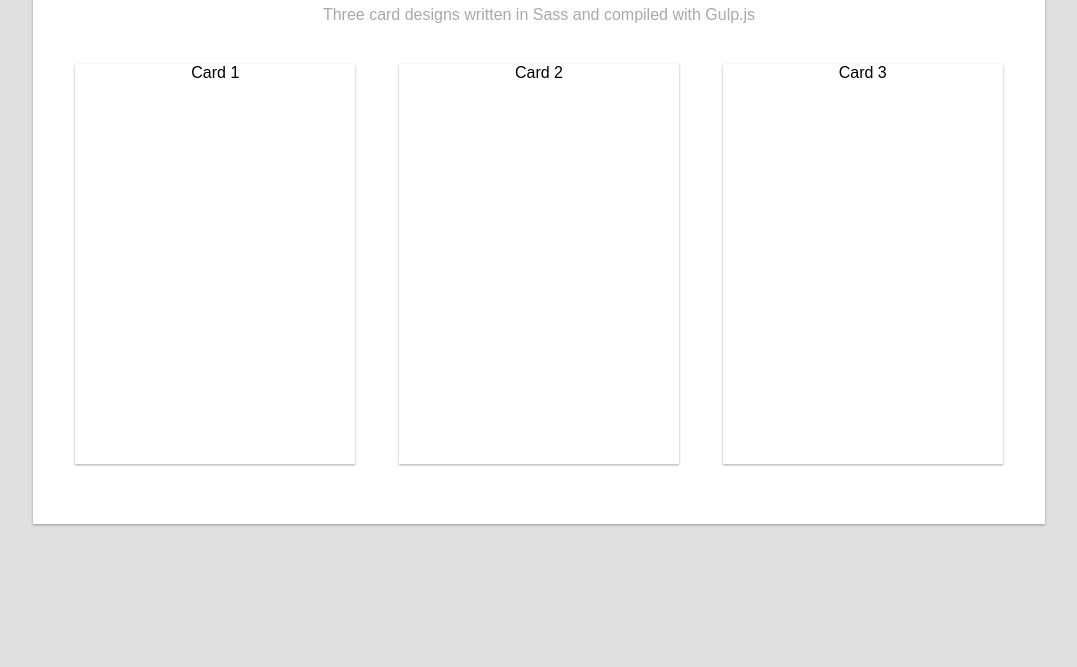
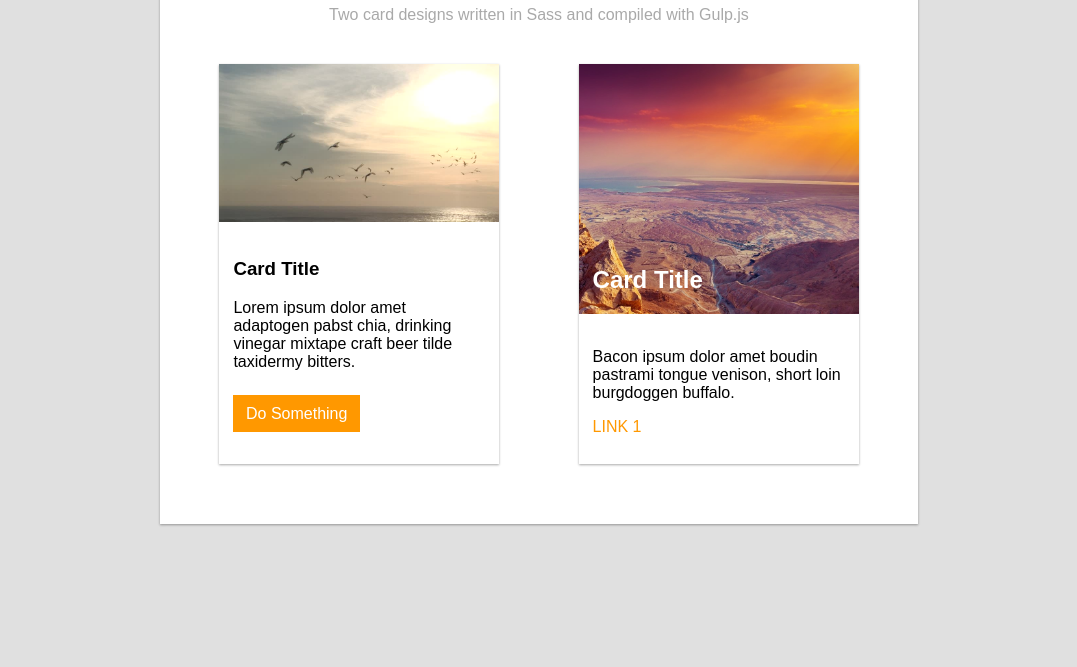
Before and after one commit to castlemaninc/day3-gulp-sass, a website: page index.html in a window 1280 px wide. Shown: the part 133-800 px from the top of the page, without its empty margins (101-1178 px from the left). Drawn offline with Linux system fonts and the light colour scheme.

Commit message:
adding images and card styles

```diff
--- a/index.html
+++ b/index.html
@@ -1,6 +1,7 @@
 <!DOCTYPE html>
 <html>
 <head>
+	<meta name="viewport" content="width=device-width, initial-scale=1">
 	<title>Day 3 of 100 - Gulp and Sass</title>
 	<link rel="stylesheet" type="text/css" href="css/style.css">
 	<link href="https://fonts.googleapis.com/css?family=Pacifico" rel="stylesheet">
@@ -9,12 +10,28 @@
 	<div class="wrap">
 		<header>
 			<h1><span class="gulp-heading">Gulp</span> &amp; <span class="sass-heading">Sass</span></h1>
-			<p>Three card designs written in Sass and compiled with Gulp.js</p>
+			<p>Two card designs written in Sass and compiled with Gulp.js</p>
 		</header>
 		<div class="card-container">
-			<div class="card">Card 1</div>
-			<div class="card">Card 2</div>
-			<div class="card">Card 3</div>
+			<div class="card">
+				<img class="card-img-1" src="images/birds.jpg" alt="sea gulls">
+				<div class="card-body">
+					<h3 class="card-title">Card Title</h3>
+					<p>Lorem ipsum dolor amet adaptogen pabst chia, drinking vinegar mixtape craft beer tilde taxidermy bitters.</p><br>
+					<a href="#" class="card-button one">Do Something</a>
+				</div>
+			</div>
+			<div class="card">
+				<div class="img-container-2">
+					<h2 class="card-title-2">Card Title</h2>
+					<img class="card-img-2" src="images/sunrise2.jpg" alt="desert">
+				<div>
+				<div class="card-body">
+					<p>Bacon ipsum dolor amet boudin pastrami tongue venison, short loin burgdoggen buffalo.</p>
+					<a href="#" class="card-link">Link 1</a>
+				</div>
+			</div>
+
 		</div>
 	</div>
 </body>
--- a/scss/style.scss
+++ b/scss/style.scss
@@ -1,10 +1,24 @@
 $sassy: #D1649B;
 $gulpy: #EA4A4A;
+$orange: #ff9800;
+$orange-darken: #fb8c00;
+$amber: #ffc107;
+$light-blue: #03a9f4;
+
 $boxshadow1: 0 1px 3px rgba(0,0,0,0.12), 0 1px 2px rgba(0,0,0,0.24);
+
+* {
+	box-sizing: border-box;
+}
 
 body {
 	background-color: #E0E0E0;
 	font-family: 'Arial';
+}
+
+a {
+	text-decoration: none;
+	cursor: pointer;
 }
 
 header {
@@ -16,14 +30,24 @@ header {
 	}
 }
 
+
+
 .wrap {
-	width: 80%;
+	width: 60%;
 	height: 90%;
 	padding-bottom: 40px;
 	margin: 20px auto;
 	text-align: center;
 	background-color: white;
 	box-shadow: $boxshadow1;
+}
+
+.gulp-heading {
+	color: $gulpy;
+}
+
+.sass-heading {
+	color: $sassy;
 }
 
 .card-container {
@@ -33,18 +57,61 @@ header {
 	margin: 20px 20px;
 
 	.card {
+		position: relative;
+		text-align: left;
 		background-color: white;
-		min-height: 400px;
-		min-width: 280px;
+		height: 400px;
+		width: 280px;
 		margin-top: 20px;
 		box-shadow: $boxshadow1;
+
+		.card-img-1 {
+			max-width: 100%;
+		}
+
+		.card-body {
+			padding: 5%;
+		}
+
+		.card-button {
+			width: auto;
+			color: white;
+			padding: 4% 5%;
+
+			&:hover {
+				background-color: $orange-darken;
+			}
+		}
+
+		.card-link {
+			color: $orange;
+			text-transform: uppercase;
+
+			&:hover {
+				color: $orange-darken;
+			}
+		}
+
+		.one {
+			background-color: $orange;
+		}
+
+		.img-container-2 {
+			position: relative;
+			height: 260px;
+		}
+
+		.card-title-2 {
+			position: absolute;
+			color:white;
+			bottom: 10px;
+			left: 5%;
+		}
+
+		.card-img-2 {
+			max-width: 100%;
+			max-height: 260px;
+		}
+
 	}
 }
-
-.gulp-heading {
-	color: $gulpy;
-}
-
-.sass-heading {
-	color: $sassy;
-}
```
Also changed, not shown: css/style.css, images/birds.jpg (added), images/sunrise.jpg (added), images/sunrise2.jpg (added).
